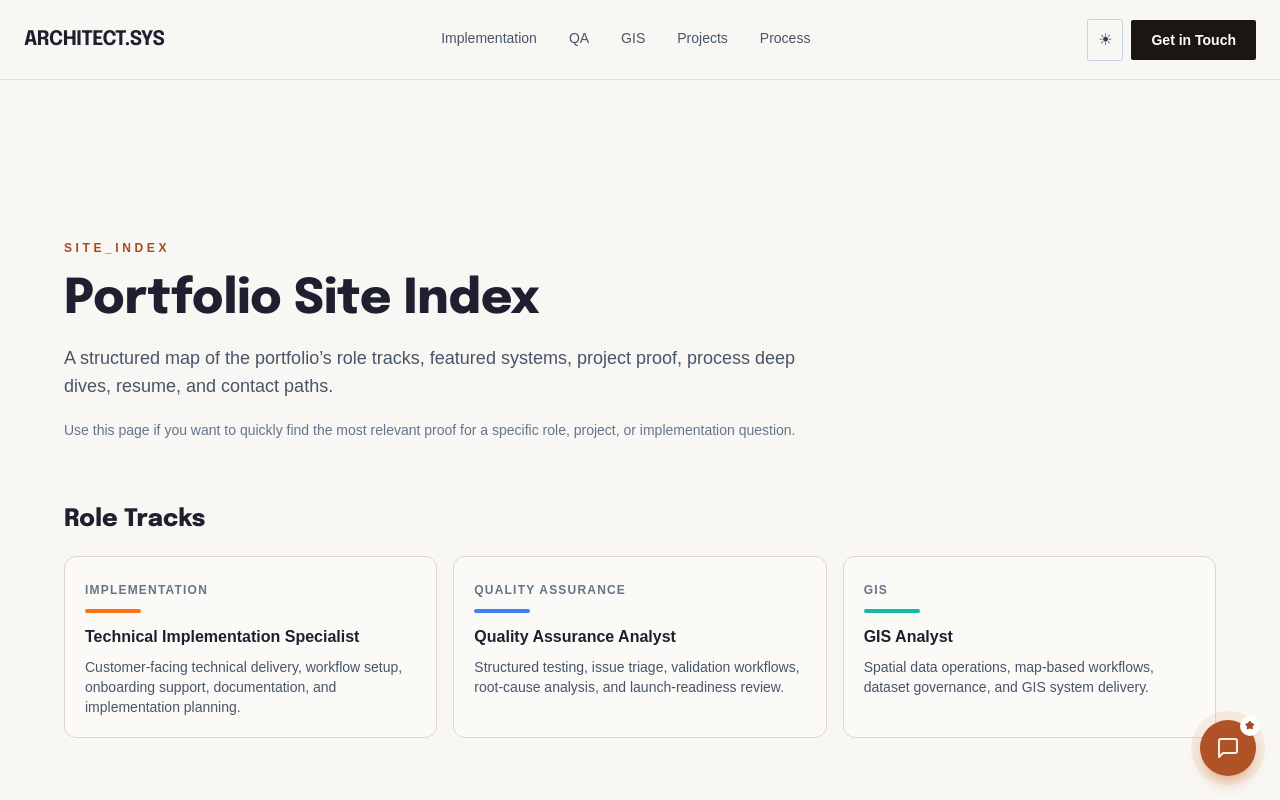
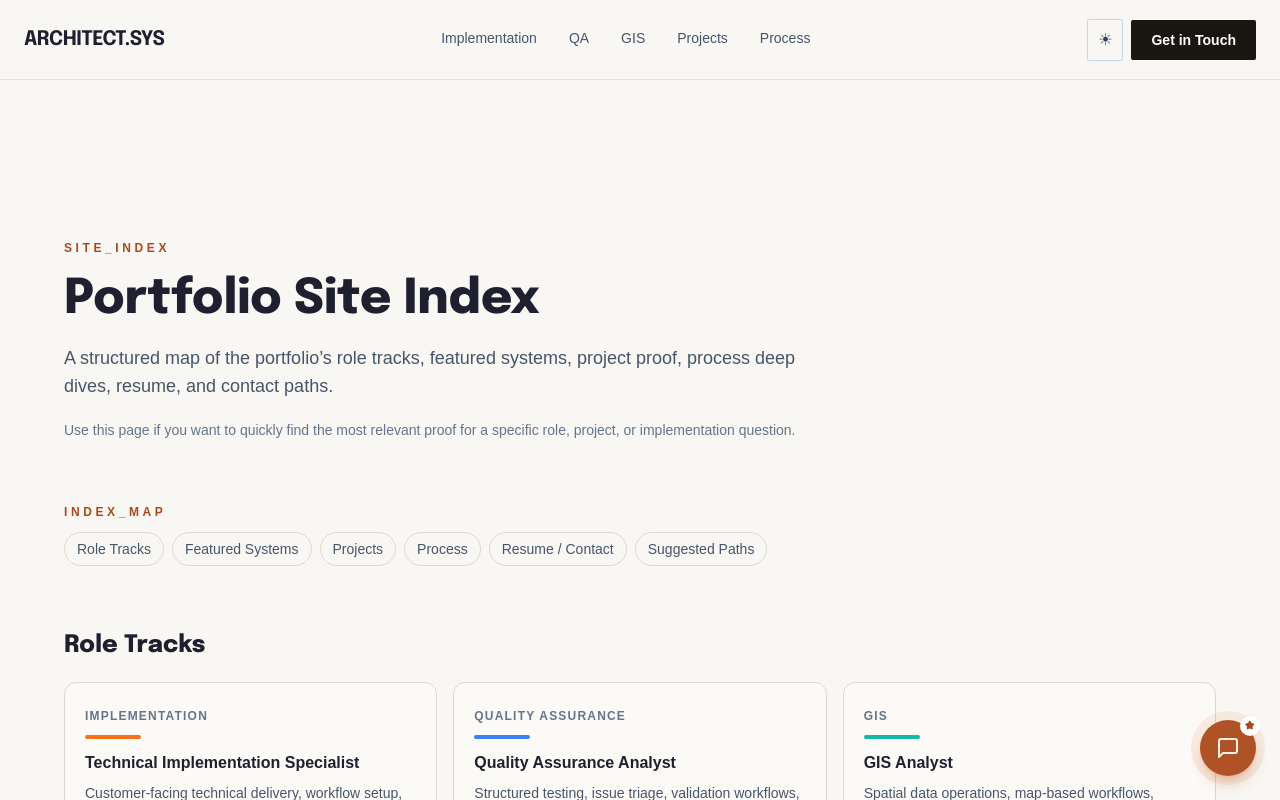
Before and after one commit to slyberia/Portfolio2.0, a React (Vite) app: page /site-index in a window 1280 px wide. Shown: the top 800 px of the page. Built offline with nearby package versions, Linux system fonts and the light colour scheme; a web font is replaced by a local one.

Commit message:
chore: remove binary medallion asset from codex change set

```diff
--- /dev/null
+++ b/src/components/ScrollToTopButton.tsx
@@ -0,0 +1,30 @@
+import React from 'react';
+
+const SCROLL_THRESHOLD = 600;
+
+const ScrollToTopButton: React.FC = () => {
+  const [isVisible, setIsVisible] = React.useState(false);
+
+  React.useEffect(() => {
+    const onScroll = () => setIsVisible(window.scrollY >= SCROLL_THRESHOLD);
+    onScroll();
+    window.addEventListener('scroll', onScroll, { passive: true });
+    return () => window.removeEventListener('scroll', onScroll);
+  }, []);
+
+  if (!isVisible) return null;
+
+  return (
+    <button
+      type="button"
+      onClick={() => window.scrollTo({ top: 0, behavior: 'smooth' })}
+      aria-label="Scroll to top"
+      className="fixed bottom-28 md:bottom-24 right-4 md:right-5 z-[70] inline-flex items-center gap-2 rounded-full border border-slate-300 bg-[#fcfaf7] px-3 py-2 text-xs font-semibold text-slate-700 shadow-md hover:bg-white focus-visible:outline-none focus-visible:ring-2 focus-visible:ring-indigo-500"
+    >
+      <span aria-hidden="true">↑</span>
+      <span>Back to top</span>
+    </button>
+  );
+};
+
+export default ScrollToTopButton;
--- a/src/views/DeepDiveView.tsx
+++ b/src/views/DeepDiveView.tsx
@@ -7,6 +7,7 @@ import {
   RESUME_HREF,
   SITE_INDEX_HREF,
 } from '../lib/routes';
+import ScrollToTopButton from '../components/ScrollToTopButton';
 
 type IndexCard = { title: string; description: string; href: string };
 type TimelineRow = {
@@ -34,7 +35,7 @@ const processIndexCards: IndexCard[] = [
     title: 'Projects Architecture',
     description:
       'Migration from case-study language to canonical Projects routes, shared metadata, and recruiter-friendly proof browsing.',
-    href: '#projects-architecture-migration',
+    href: '#projects-architecture',
   },
   {
     title: 'Digital Twin Governance',
@@ -172,7 +173,7 @@ const buildTimeline: TimelineRow[] = [
 ];
 
 const DeepDiveView: React.FC = () => (
-  <div className="min-h-screen pt-20 pb-20 px-6">
+  <div id="deep-dive-top" className="min-h-screen pt-20 pb-20 px-6">
     <div className="max-w-6xl mx-auto space-y-12">
       <section className="space-y-4">
         <p className="text-xs font-bold uppercase tracking-[0.3em] text-indigo-600">Process</p>
@@ -309,7 +310,8 @@ const DeepDiveView: React.FC = () => (
         </ol>
       </section>
 
-      <section id="projects-architecture-migration" className="scroll-mt-24 space-y-3">
+      <section id="projects-architecture" className="scroll-mt-24 space-y-3">
+        <div id="projects-architecture-migration" />
         <h2 className="text-2xl font-bold">Projects Architecture Migration</h2>
         <p>
           Legacy <code>/case-studies</code> naming became technical debt as project taxonomy
@@ -411,6 +413,7 @@ const DeepDiveView: React.FC = () => (
         </ul>
       </section>
     </div>
+    <ScrollToTopButton />
   </div>
 );
 
--- a/src/views/HomeView.tsx
+++ b/src/views/HomeView.tsx
@@ -354,11 +354,11 @@ const HomeView: React.FC<HomeViewProps> = ({ onNavigateToCaseStudy, onOpenContac
             <p className="font-mono text-[11px] uppercase tracking-[0.2em] text-slate-500 dark:text-slate-400">
               PROFILE_SIGNAL
             </p>
-            {/* TODO: add approved profile asset at public/images/about-profile-medallion.png if missing from repo. */}
             <div className="mx-auto w-full max-w-[320px] rounded-full border border-[#ddd7cd] bg-[#fbfaf7] p-2 shadow-sm">
+              {/* TODO: Add public/images/about-profile-medallion.png manually because Codex PR creation does not support binary image assets. */}
               <img
                 src="/images/about-profile-medallion.png"
-                alt="Stylized circular portrait emblem of Kyle Semple with systems, code, game, and GIS motifs."
+                alt="Stylized circular portrait medallion of Kyle Semple with systems, code, game, and GIS motifs."
                 className="w-full h-auto rounded-full"
                 loading="lazy"
               />
--- a/src/views/SiteIndexView.tsx
+++ b/src/views/SiteIndexView.tsx
@@ -8,10 +8,10 @@ import {
   QA_TRACK_HREF,
   RESUME_HREF,
   PROJECTS_HREF,
-  SITE_INDEX_HREF,
   buildProjectHref,
 } from '../lib/routes';
 import { getFeaturedProjects, getSupportingProjects } from '../data/projectMetadata';
+import ScrollToTopButton from '../components/ScrollToTopButton';
 
 const roleTracks = [
   {
@@ -44,32 +44,32 @@ const processDeepDives = [
   {
     title: 'Release Ladder',
     description: 'See the phased evolution and release logic of Portfolio2.0.',
-    href: '/portfolio2/deep-dive#release-ladder',
+    href: '/portfolio2/deep-dive#build-timeline',
   },
   {
     title: 'Decision Blocks',
     description: 'Review architecture and product decisions with tradeoffs and outcomes.',
-    href: '/portfolio2/deep-dive#decision-blocks',
+    href: '/portfolio2/deep-dive#projects-architecture',
   },
   {
     title: 'Architecture & QA',
     description: 'Inspect routing, testing boundaries, and reliability safeguards.',
-    href: '/portfolio2/deep-dive#architecture-boundary',
+    href: '/portfolio2/deep-dive#validation-trail',
   },
   {
     title: 'LLM Governance',
     description: 'Understand human review loops, constraints, and AI-use guardrails.',
-    href: '/portfolio2/deep-dive#multi-llm-governance',
+    href: '/portfolio2/deep-dive#digital-twin-governance',
   },
   {
     title: 'Revision Trail',
     description: 'Trace major revisions and what ambiguity each change resolved.',
-    href: '/portfolio2/deep-dive#forensic-archive',
+    href: '/portfolio2/deep-dive#evidence-ledger',
   },
   {
     title: 'Supporting Artifacts',
     description: 'Open supporting documents and linked proof assets.',
-    href: '/portfolio2/deep-dive#supporting-artifacts',
+    href: '/portfolio2/deep-dive#remaining-release-hardening',
   },
 ];
 
@@ -84,7 +84,7 @@ const SiteIndexView: React.FC = () => {
   return (
     <div className="min-h-screen pt-20 pb-20 px-6 bg-[#f8f7f3] dark:bg-slate-950">
       <div className="max-w-6xl mx-auto space-y-16">
-        <section className="space-y-5">
+        <section id="site-index-top" className="space-y-5 scroll-mt-24">
           <p className="text-xs font-bold text-indigo-600 uppercase tracking-[0.3em]">SITE_INDEX</p>
           <h1 className="text-4xl sm:text-5xl font-outfit font-extrabold text-navy-900 dark:text-white">
             Portfolio Site Index
@@ -98,8 +98,33 @@ const SiteIndexView: React.FC = () => {
             project, or implementation question.
           </p>
         </section>
+        <nav aria-label="Jump to section" className="space-y-3">
+          <p className="text-xs font-bold text-indigo-600 uppercase tracking-[0.3em]">INDEX_MAP</p>
+          <div className="flex flex-wrap gap-2 text-sm">
+            {[
+              ['Role Tracks', '#role-tracks'],
+              ['Featured Systems', '#featured-systems'],
+              ['Projects', '#projects'],
+              ['Process', '#process-deep-dives'],
+              ['Resume / Contact', '#resume-contact'],
+              ['Suggested Paths', '#suggested-paths'],
+            ].map(([label, href]) => (
+              <a
+                key={href}
+                href={href}
+                className="rounded-full border border-[#ddd7cd] px-3 py-1.5 focus-visible:outline-none focus-visible:ring-2 focus-visible:ring-indigo-500"
+              >
+                {label}
+              </a>
+            ))}
+          </div>
+        </nav>
 
-        <section className="space-y-5" aria-labelledby="site-index-role-tracks">
+        <section
+          id="role-tracks"
+          className="space-y-5 scroll-mt-24"
+          aria-labelledby="site-index-role-tracks"
+        >
           <h2
             id="site-index-role-tracks"
             className="text-2xl font-outfit font-extrabold text-navy-900 dark:text-white"
@@ -126,7 +151,11 @@ const SiteIndexView: React.FC = () => {
           </div>
         </section>
 
-        <section className="space-y-5" aria-labelledby="site-index-featured-systems">
+        <section
+          id="featured-systems"
+          className="space-y-5 scroll-mt-24"
+          aria-labelledby="site-index-featured-systems"
+        >
           <h2
             id="site-index-featured-systems"
             className="text-2xl font-outfit font-extrabold text-navy-900 dark:text-white"
@@ -151,7 +180,11 @@ const SiteIndexView: React.FC = () => {
           </div>
         </section>
 
-        <section className="space-y-5" aria-labelledby="site-index-projects">
+        <section
+          id="projects"
+          className="space-y-5 scroll-mt-24"
+          aria-labelledby="site-index-projects"
+        >
           <h2
             id="site-index-projects"
             className="text-2xl font-outfit font-extrabold text-navy-900 dark:text-white"
@@ -193,7 +226,11 @@ const SiteIndexView: React.FC = () => {
           </div>
         </section>
 
-        <section className="space-y-5" aria-labelledby="site-index-process">
+        <section
+          id="process-deep-dives"
+          className="space-y-5 scroll-mt-24"
+          aria-labelledby="site-index-process"
+        >
           <h2
             id="site-index-process"
             className="text-2xl font-outfit font-extrabold text-navy-900 dark:text-white"
@@ -216,7 +253,11 @@ const SiteIndexView: React.FC = () => {
           </div>
         </section>
 
-        <section className="space-y-5" aria-labelledby="site-index-resume-contact">
+        <section
+          id="resume-contact"
+          className="space-y-5 scroll-mt-24"
+          aria-labelledby="site-index-resume-contact"
+        >
           <h2
             id="site-index-resume-contact"
             className="text-2xl font-outfit font-extrabold text-navy-900 dark:text-white"
@@ -248,7 +289,11 @@ const SiteIndexView: React.FC = () => {
           </div>
         </section>
 
-        <section className="space-y-5" aria-labelledby="site-index-suggested-paths">
+        <section
+          id="suggested-paths"
+          className="space-y-5 scroll-mt-24"
+          aria-labelledby="site-index-suggested-paths"
+        >
           <h2
             id="site-index-suggested-paths"
             className="text-2xl font-outfit font-extrabold text-navy-900 dark:text-white"
@@ -345,12 +390,13 @@ const SiteIndexView: React.FC = () => {
 
         <p className="text-xs text-slate-500 dark:text-slate-400">
           Need another entry point? Return to the{' '}
-          <Link to={SITE_INDEX_HREF} className="underline">
+          <a href="#site-index-top" className="underline">
             Site Index top
-          </Link>
+          </a>
           .
         </p>
       </div>
+      <ScrollToTopButton />
     </div>
   );
 };
```
Also changed, not shown: src/views/ProjectDetailView.tsx (+9 -7 lines).
